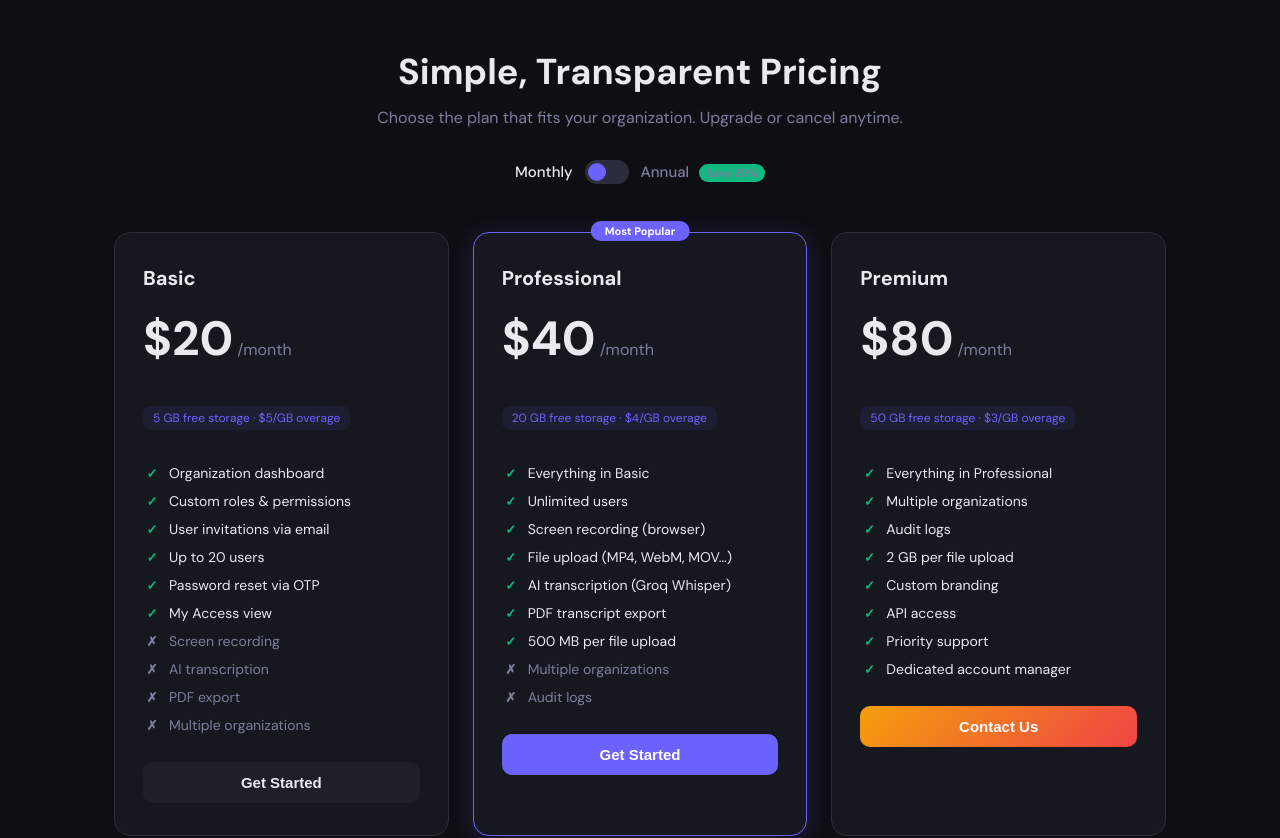
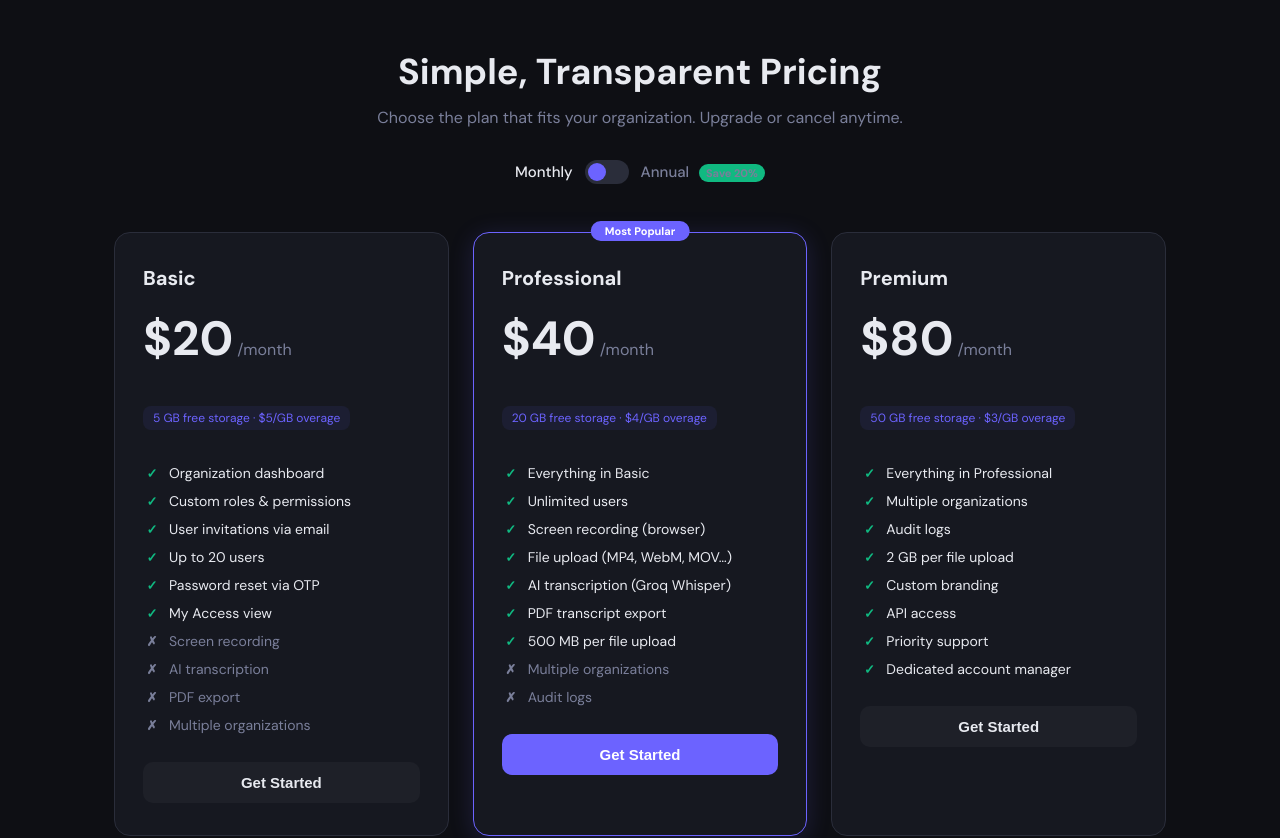
Before and after one commit to naveedbasharat06/enterprise-organizations, a Vue app in the folder frontend/: page /pricing in a window 1280 px wide. Shown: the top 838 px of the page. Built offline with nearby package versions, Linux system fonts and the light colour scheme.

Commit message:
Pricing feature updated

```diff
--- a/frontend/src/views/PricingView.vue
+++ b/frontend/src/views/PricingView.vue
@@ -45,10 +45,10 @@
 
         <button
           class="plan-btn"
-          :class="{ 'btn-primary': plan.popular, 'btn-ghost': !plan.popular, 'btn-enterprise': plan.key === 'premium' }"
+          :class="{ 'btn-primary': plan.popular, 'btn-ghost': !plan.popular }"
           @click.stop="handleCta(plan)"
         >
-          {{ plan.key === 'premium' ? 'Contact Us' : 'Get Started' }}
+          Get Started
         </button>
       </div>
     </div>
@@ -75,14 +75,10 @@ function toggleBilling() {
 }
 
 function selectPlan(key) {
-  if (key !== 'premium') selectedPlan.value = key
+  selectedPlan.value = key
 }
 
 function handleCta(plan) {
-  if (plan.key === 'premium') {
-    window.location.href = 'mailto:sales@rolebase.com?subject=Premium Plan Enquiry'
-    return
-  }
   router.push({ path: '/onboarding', query: { plan: plan.key, billing: billing.value } })
 }
 
```
